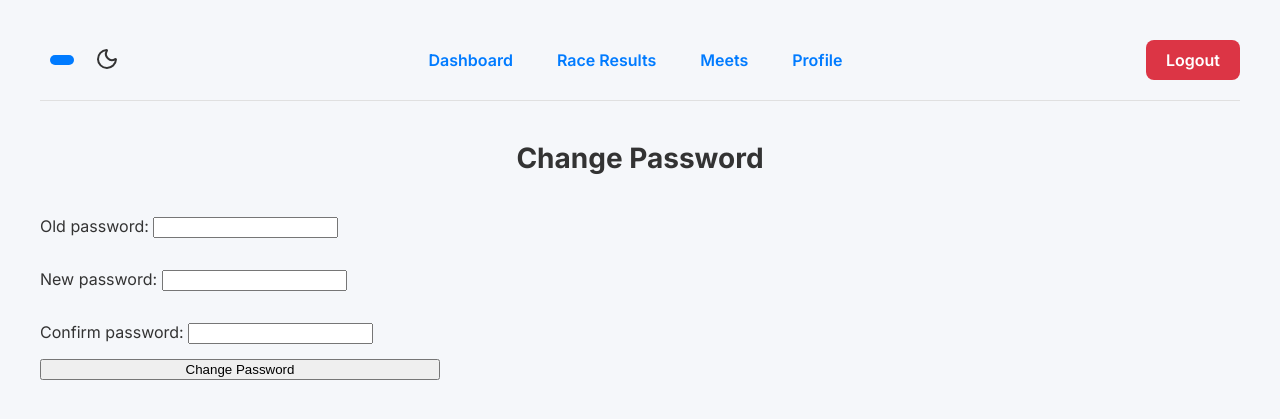
After one commit to JacobPlummer02/group04-database-systems-project-S2025, a Django app: page /change_password/ in a window 1280 px wide. The commit adds this page. Shown: the top 419 px of the page. Run offline with Django 5.2, Linux system fonts and the light colour scheme.

Commit message:
Add profile and change password functionality
- Implemented profile view to display user information.
- Added change password form and view with validation.
- Updated URLs to include profile and change password routes.
- Enhanced base template with a link to the profile page.
- Created change password template for user interaction.

```diff
--- a/Running_Application/app/forms.py
+++ b/Running_Application/app/forms.py
@@ -35,3 +35,16 @@ class TrainingLogForm(forms.Form):
         min_value=0,
         max_value=999.99,
     )
+
+class PasswordChangeForm(forms.Form):
+    old_password = forms.CharField(widget=forms.PasswordInput)
+    new_password = forms.CharField(widget=forms.PasswordInput)
+    confirm_password = forms.CharField(widget=forms.PasswordInput)
+
+    def clean(self):
+        cleaned_data = super().clean()
+        new_password = cleaned_data.get('new_password')
+        confirm_password = cleaned_data.get('confirm_password')
+        if new_password != confirm_password:
+            raise forms.ValidationError("Passwords do not match.")
+        return cleaned_data
--- a/Running_Application/app/settings.py
+++ b/Running_Application/app/settings.py
@@ -85,7 +85,8 @@ DATABASES = {
         'USER': os.getenv('USER_NAME'),
         'PASSWORD': os.getenv('PASSWORD'),
         'HOST': os.getenv('HOST_NAME'),
-        'PORT': '5432'
+        'PORT': '5432',
+        'CONN_MAX_AGE': 60  # Keep the connection open for 10 minutes
     }
 }
 
--- /dev/null
+++ b/Running_Application/app/templates/app/change_password.html
@@ -0,0 +1,9 @@
+{% extends "base.html" %}
+{% block content %}
+  <h2>Change Password</h2>
+  <form method="post">
+    {% csrf_token %}
+    {{ form.as_p }}
+    <button type="submit">Change Password</button>
+  </form>
+{% endblock %}
--- a/Running_Application/app/templates/base.html
+++ b/Running_Application/app/templates/base.html
@@ -33,6 +33,7 @@
             <li><a href="{% url 'my_team' %}">My Team</a></li>
           {% endif %}
           <li><a href="{% url 'meet_list' %}">Meets</a></li>
+          <li><a href="{% url 'profile' %}">Profile</a></li>
         </ul>
       </nav>
       <a href="{% url 'logout' %}" class="logout">Logout</a>
--- a/Running_Application/app/urls.py
+++ b/Running_Application/app/urls.py
@@ -33,4 +33,6 @@ urlpatterns = [
     path('logout/', views.logout_view, name='logout'),
     path('add_athlete/', views.add_athlete_view, name='add_athlete'),
     path('manage_workouts/', views.manage_workouts_view, name='manage_workouts'),
+    path('profile/', views.profile_view, name='profile'),
+    path('change_password/', views.change_password_view, name='change_password'),
 ]
--- a/Running_Application/app/views.py
+++ b/Running_Application/app/views.py
@@ -2,9 +2,11 @@ from django.shortcuts import render, redirect
 from django.db import connection
 from django.template.loader import get_template
 from django.contrib.auth.decorators import login_required
-from .forms import RaceResultForm
+from .forms import RaceResultForm, PasswordChangeForm
 from .forms import TrainingLogForm
 from datetime import datetime
+from django.contrib.auth.hashers import check_password
+
 
 
 def login_view(request):
@@ -509,3 +511,58 @@ def manage_workouts_view(request):
         'user_name': request.session.get('user_first_name'),
         'user_lname': request.session.get('user_last_name')
     })
+
+
+def profile_view(request):
+    user_id = request.session.get('user_id')
+    if not user_id:
+        return redirect('login')
+
+    with connection.cursor() as cursor:
+        cursor.execute("""
+            SELECT first_name, last_name, email, role, dob
+                       FROM users
+                       WHERE user_id = %s
+        """, [user_id])
+        user_info = cursor.fetchone()
+        if not user_info:
+            return render(request, 'app/profile.html', {
+                'error': 'User not found'
+            })
+        first_name, last_name, email, role, dob = user_info
+        dob = dob.strftime('%Y-%m-%d') if dob else None
+
+    return render(request, 'app/profile.html', {
+        'first_name': first_name,
+        'last_name': last_name,
+        'email': email,
+        'dob': dob,
+        'role': role,
+    })
+
+def change_password_view(request):
+    if request.method == 'POST':
+        form = PasswordChangeForm(request.POST)
+        if form.is_valid():
+            old_password = form.cleaned_data['old_password']
+            new_password = form.cleaned_data['new_password']
+            user_id = request.session.get('user_id')
+
+            # Verify old password
+            with connection.cursor() as cursor:
+                cursor.execute("SELECT password_hash FROM users WHERE user_id = %s", [user_id])
+                row = cursor.fetchone()
+                if not row or old_password != row[0]:
+                    form.add_error('old_password', 'Incorrect old password.')
+                    return render(request, 'app/change_password.html', {'form': form})
+
+            with connection.cursor() as cursor:
+                cursor.execute("""
+                    UPDATE users
+                    SET password_hash = %s
+                    WHERE user_id = %s
+                """, [new_password, user_id])
+            return redirect('profile')
+    else:
+        form = PasswordChangeForm()
+    return render(request, 'app/change_password.html', {'form': form})
```
Also changed, not shown: Running_Application/app/static/app/style.css (+46 -2 lines), Running_Application/app/templates/app/profile.html (added, +14 -0 lines).
